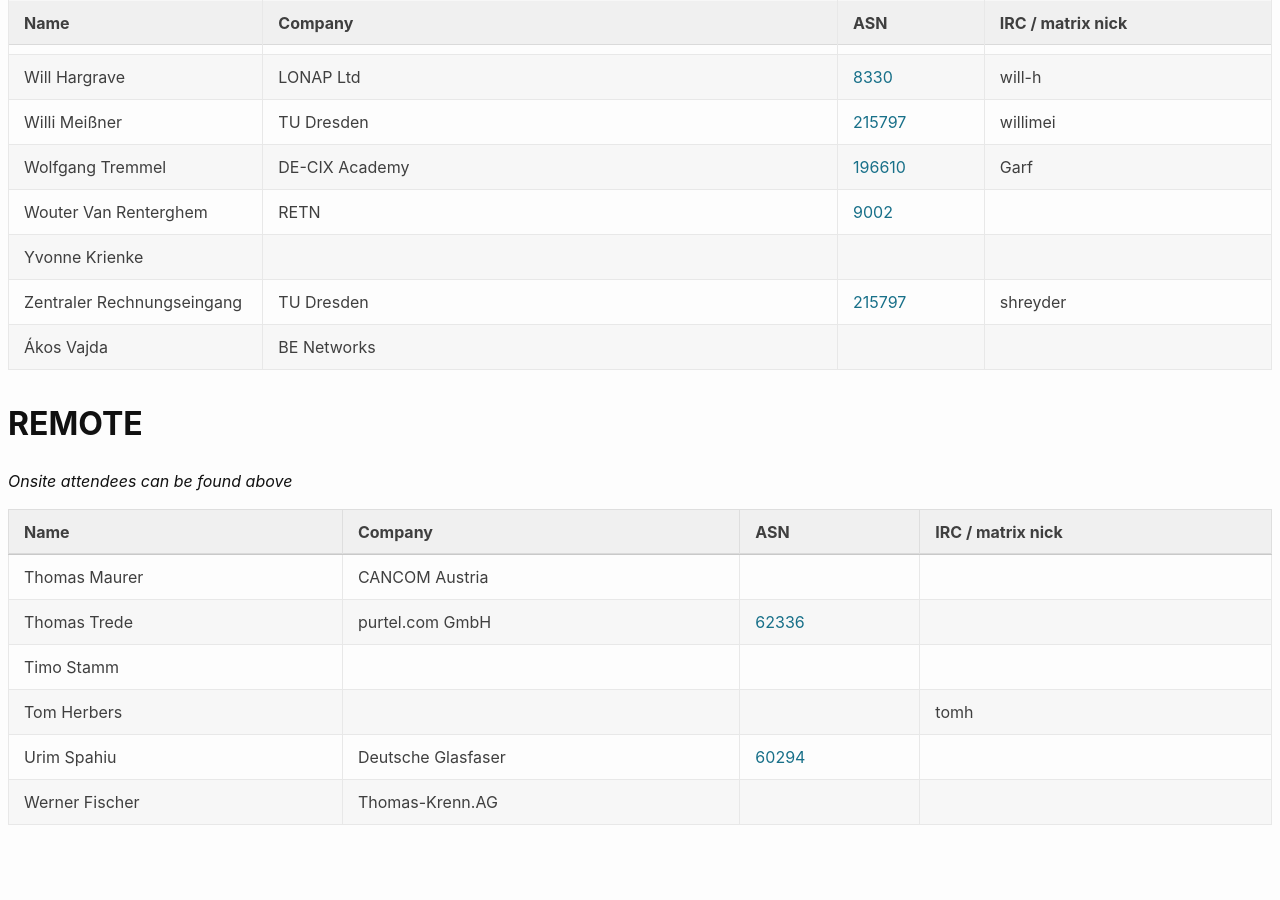
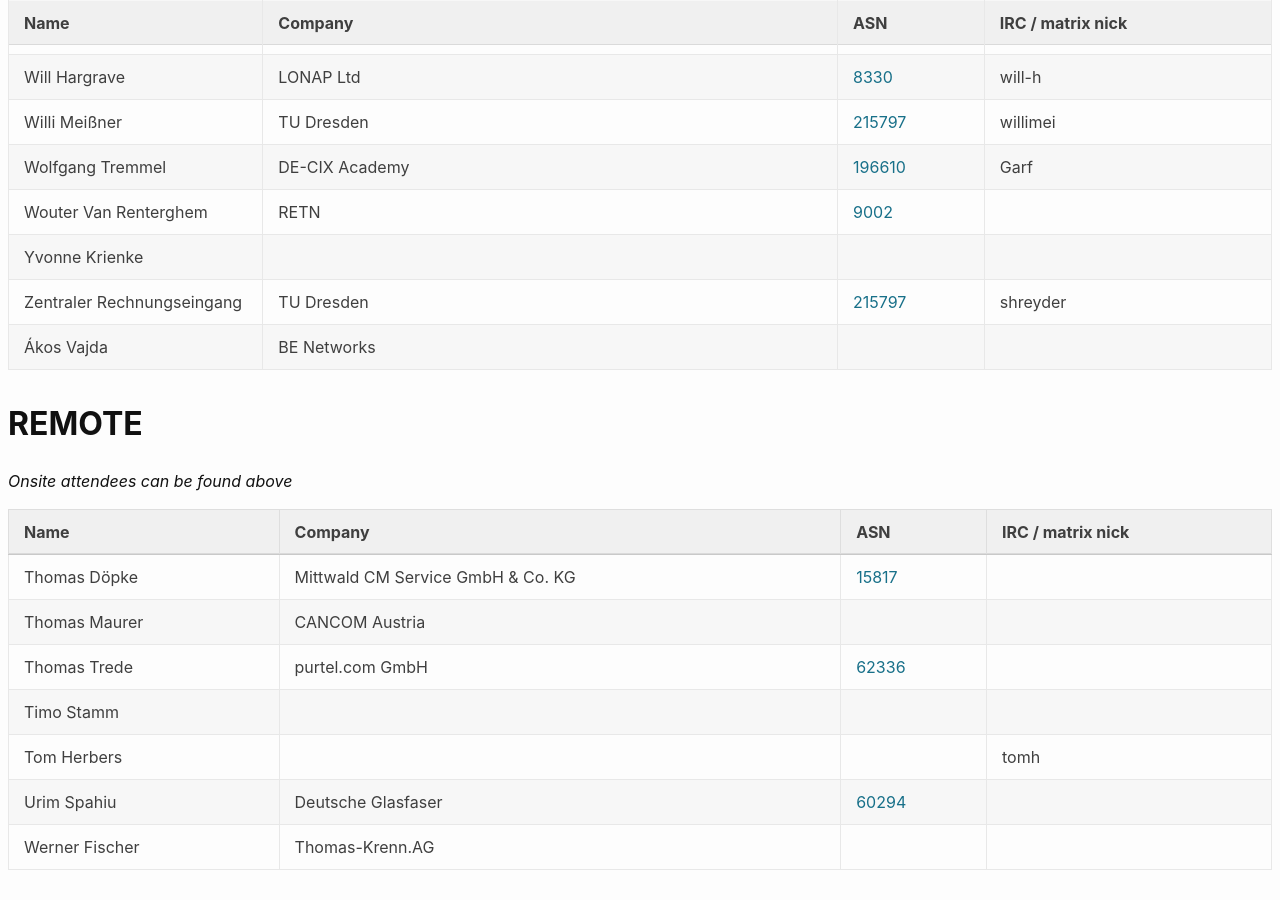
Before and after one commit to denog/pretix-attendeelist, a Jekyll site: the page built from denog16/index.markdown, in a window 1280 px wide and 900 px high, scrolled down 23957 px. Built offline with Jekyll 4.4.1, drawn with Linux system fonts in a browser that asks for light colours; before the commit the page ends 24812 px from its top, so only the background shows below that.

Commit message:
Latest data: Wed Nov  6 06:11:27 UTC 2024

```diff
--- a/_data/attendees_denog16_online.json
+++ b/_data/attendees_denog16_online.json
@@ -1,4 +1,10 @@
 [
+  {
+    "name": "Thomas Döpke",
+    "company": "Mittwald CM Service GmbH & Co. KG",
+    "irc": null,
+    "asn": "15817"
+  },
   {
     "name": "Thomas Maurer",
     "company": "CANCOM Austria",
```
